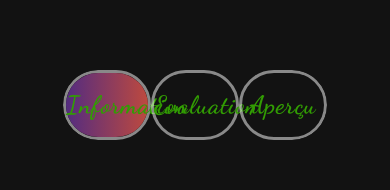
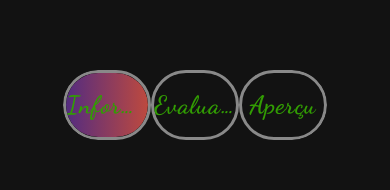
Before and after one commit to RGaetanGranstek/portfolio-personnel, a React (Create React App) app: page /ProjectDetail/Orinoco in a window 390 px wide. Shown: the part 180-370 px from the top of the page. Built offline with nearby package versions, Linux system fonts and the light colour scheme.

Commit message:
correction affichage nav link mobile projectDetail

```diff
--- a/src/App.css
+++ b/src/App.css
@@ -940,6 +940,11 @@ li.react-multi-carousel-item {
   iframe.iframePowerpoint {
     display: none;
   }
+  .nav-link {
+    overflow: hidden;
+    text-overflow: ellipsis;
+    white-space: nowrap;
+  }
 }
 /* ***************************************************************************** */
 /* 10: End Media queries */
```
